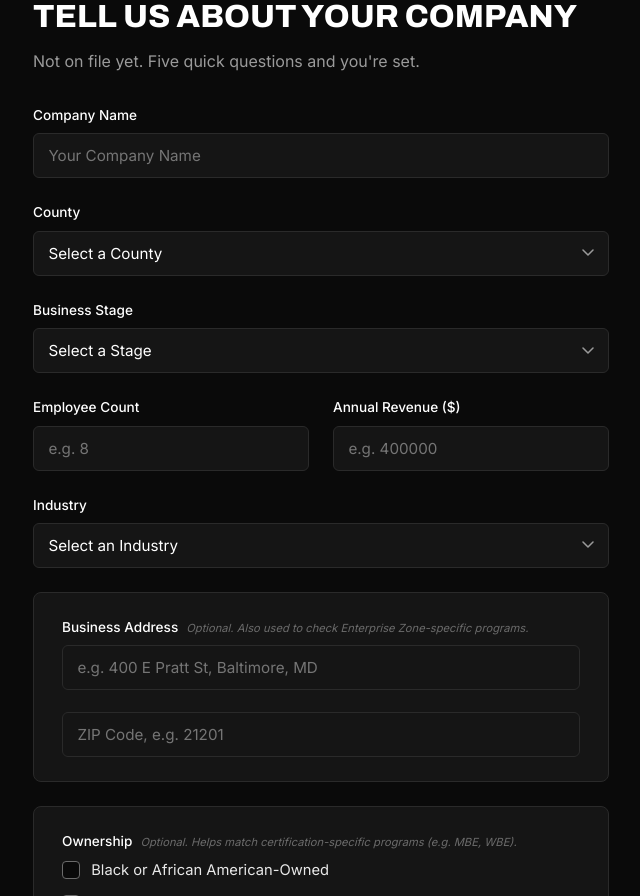
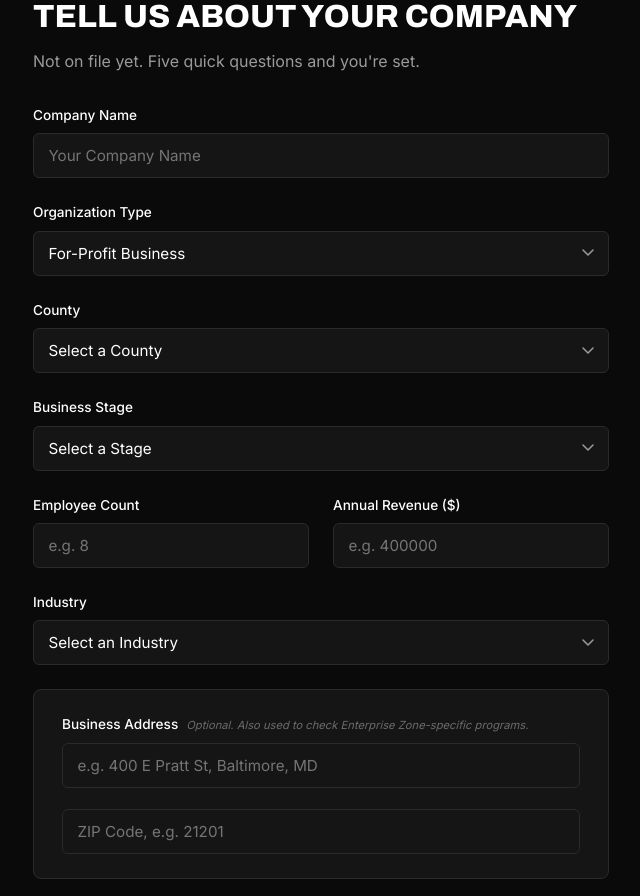
Before and after one commit to Aazubike/upsurge-baltimore-incentives-app, a FastAPI app: template templates/new_intake.html in a window 1280 px wide. Shown: the part 160-1056 px from the top of the page, without its empty margins (319-959 px from the left). Run offline with FastAPI, Linux system fonts and the light colour scheme; the template is opened without the code that fills it, so the values that code supplies are empty; parts of the project's set-up code (start-up, migrations or seed data) failed here and were passed over.

Commit message:
Nonprofit support, Reopens Next Cycle programs and filter, updated company and incentive data

```diff
--- a/app/data_loader.py
+++ b/app/data_loader.py
@@ -76,6 +76,16 @@ def _classify_categories(row) -> list[str]:
         for category, phrase in ZONE_CATEGORIES.items():
             if phrase in name.lower():
                 categories.append(category)
+    # Availability, used by the results page filter and the "Reopens Next
+    # Cycle" warning on each card.
+    status = row.get("Status")
+    if status == "Reopens Next Cycle":
+        categories.append("Reopens Next Cycle")
+    elif status == "Open":
+        categories.append("Open Now")
+    else:
+        # Compass doesn't say whether these are taking applications right now.
+        categories.append("Check With Agency")
     return categories
 
 
--- a/app/gemini_matcher.py
+++ b/app/gemini_matcher.py
@@ -167,6 +167,8 @@ def _build_prompt(answers: dict, shortlist_df: pd.DataFrame) -> str:
         "industry": answers.get("industry"),
         "ownership_groups": answers.get("mwbe_groups", []),
     }
+    if answers.get("org_type") == "non-profit":
+        company_profile["organization_type"] = "nonprofit"
     location_facts = verified_location_status(answers)
     if location_facts:
         company_profile["verified_location_status"] = location_facts
@@ -241,6 +243,13 @@ CRITICAL RULES:
    Zone program matching a verified zone, treat the zone location requirement
    as MET. Do not describe it as uncertain, "likely", or "if situated in a
    zone", and score the location dimension as a full match.
+8. If a program's status is "Reopens Next Cycle", it is recurring but not
+   accepting applications right now. Score its fit exactly as if it were open.
+   Timing is shown to the user separately, so do not lower the score, mark it
+   ineligible, or flag it because of the current application window.
+9. If the company profile includes "organization_type": "nonprofit", the
+   applicant is a nonprofit organization, not a business. Programs reaching you
+   already accept nonprofits, so judge fit for a nonprofit applicant.
 
 Candidate programs (already passed hard filters):
 {json.dumps(programs, indent=2)}
--- a/app/main.py
+++ b/app/main.py
@@ -270,6 +270,7 @@ def _run_matching_job(
     wants_contact: bool = False,
     contact_email: str = "",
     contact_phone: str = "",
+    org_type: str = "for-profit",
 ):
     """Runs the full matching pipeline on a background thread, updating the
     job's status/message/progress as it goes so the loading page has
@@ -277,6 +278,7 @@ def _run_matching_job(
     stashed on the job for /match/results/{job_id} to render."""
     try:
         precheck_answers = {
+            "org_type": org_type,
             "county": county,
             "stage": stage,
             "employee_count": cleaned_employee_count,
@@ -302,6 +304,7 @@ def _run_matching_job(
             ez_result = None
 
         answers = {
+            "org_type": org_type,
             "county": county,
             "stage": stage,
             "employee_count": cleaned_employee_count,
@@ -419,6 +422,7 @@ def match_results(
     wants_contact: Optional[str] = Form(None),
     contact_email: Optional[str] = Form(None),
     contact_phone: Optional[str] = Form(None),
+    org_type: Optional[str] = Form("for-profit"),
 ):
     def to_int_or_none(val):
         if val is None or val.strip() == "":
@@ -436,6 +440,7 @@ def match_results(
     cleaned_wants_contact = wants_contact == "yes"
     cleaned_contact_email = contact_email.strip() if contact_email else ""
     cleaned_contact_phone = contact_phone.strip() if contact_phone else ""
+    cleaned_org_type = "non-profit" if org_type == "non-profit" else "for-profit"
 
     job_id = str(uuid4())
     with _jobs_lock:
@@ -454,6 +459,7 @@ def match_results(
             cleaned_employee_count, cleaned_annual_revenue,
             cleaned_mwbe_groups, cleaned_zip, cleaned_address,
             cleaned_wants_contact, cleaned_contact_email, cleaned_contact_phone,
+            cleaned_org_type,
         ),
         daemon=True,
     )
--- a/app/match_cache.py
+++ b/app/match_cache.py
@@ -53,6 +53,11 @@ def make_company_hash(answers: dict) -> str:
         "industry": answers.get("industry"),
         "ownership_groups": sorted(answers.get("mwbe_groups", []) or []),
     }
+    # Nonprofits are scored with their organization type in the prompt, so it's
+    # part of their key. Left out for for-profits so their existing cached
+    # results stay valid.
+    if answers.get("org_type") == "non-profit":
+        relevant["organization_type"] = "nonprofit"
     # Verified zone facts are also sent to Gemini, so they're part of the key.
     # Only added when present, so companies with no verified zone keep the
     # same key as before and their existing cached results stay valid.
--- a/app/rules_engine.py
+++ b/app/rules_engine.py
@@ -66,6 +66,17 @@ def _mwbe_ok(row, mwbe_groups: list) -> bool:
     # "Encouraged" is a soft preference, not a hard requirement -- Gemini
     # reasons over it, but it doesn't hard-exclude.
     return True
+
+
+def _org_type_ok(row, org_type) -> bool:
+    """For-profit companies only see programs open to for-profits; nonprofits
+    only see programs open to nonprofits. Programs with no org-type data
+    (older rows) pass through. A missing answer is treated as for-profit,
+    which is who the tool served before this question existed."""
+    allowed = row.get("Eligible_Org_Types")
+    if allowed is None or pd.isna(allowed) or not str(allowed).strip():
+        return True
+    return (org_type or "for-profit") in str(allowed)
 
 
 def _employee_ok(row, employee_count) -> bool:
@@ -183,6 +194,7 @@ def enterprise_zone_could_apply(answers: dict) -> bool:
     mask = ez_rows.apply(
         lambda row: (
             _county_ok(row, answers.get("county"))
+            and _org_type_ok(row, answers.get("org_type"))
             and _stage_ok(row, answers.get("stage"))
             and _mwbe_ok(row, answers.get("mwbe_groups", []))
             and _employee_ok(row, answers.get("employee_count"))
@@ -239,6 +251,7 @@ def opportunity_zone_could_apply(answers: dict) -> bool:
     mask = oz_rows.apply(
         lambda row: (
             _county_ok(row, answers.get("county"))
+            and _org_type_ok(row, answers.get("org_type"))
             and _stage_ok(row, answers.get("stage"))
             and _mwbe_ok(row, answers.get("mwbe_groups", []))
             and _employee_ok(row, answers.get("employee_count"))
@@ -262,6 +275,7 @@ def filter_eligible(answers: dict) -> pd.DataFrame:
     keep_mask = df.apply(
         lambda row: (
             _county_ok(row, answers.get("county"))
+            and _org_type_ok(row, answers.get("org_type"))
             and _stage_ok(row, answers.get("stage"))
             and _mwbe_ok(row, answers.get("mwbe_groups", []))
             and _employee_ok(row, answers.get("employee_count"))
--- a/templates/new_intake.html
+++ b/templates/new_intake.html
@@ -23,6 +23,14 @@
       <div class="field-group">
         <label class="field-label new">Company Name</label>
         <input type="text" name="company_name" value="{{ prefilled_name if prefilled_name else '' }}" placeholder="Your Company Name" required>
+      </div>
+
+      <div class="field-group">
+        <label class="field-label new">Organization Type</label>
+        <select name="org_type" required>
+          <option value="for-profit" selected>For-Profit Business</option>
+          <option value="non-profit">Nonprofit Organization</option>
+        </select>
       </div>
 
       <div class="field-group">
```
Also changed, not shown: templates/home.html (+9 -0 lines), templates/known_confirm.html (+8 -0 lines), templates/results.html (+43 -5 lines), 2 other files.
